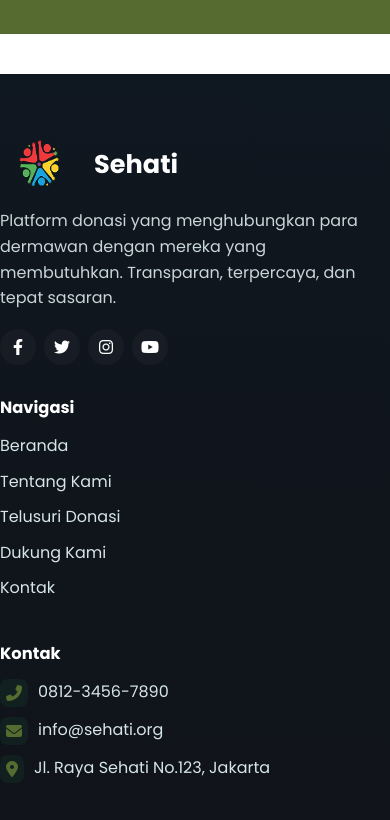
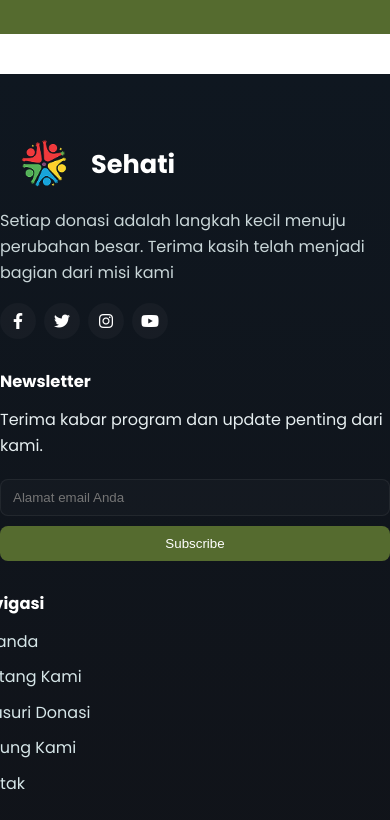
Before and after one commit to Jullystian017/Sehati, a plain HTML site: page index.html in a window 390 px wide. Shown: the part 8380-9200 px from the top of the page. Drawn offline with Linux system fonts and the light colour scheme.

Commit message:
update sedikit

```diff
--- a/index.html
+++ b/index.html
@@ -4,9 +4,13 @@
     <meta charset="UTF-8">
     <meta name="viewport" content="width=device-width, initial-scale=1.0">
     <title>Sehati - Website Donasi</title>
+    <!-- font -->
     <link rel="preconnect" href="https://fonts.googleapis.com">
     <link rel="preconnect" href="https://fonts.gstatic.com" crossorigin>
     <link href="https://fonts.googleapis.com/css2?family=Poppins:wght@300;400;500;600;700&display=swap" rel="stylesheet">
+    <link href="https://fonts.googleapis.com/css2?family=Caveat:wght@400..700&display=swap" rel="stylesheet">
+
+    <!-- Link -->
     <link rel="stylesheet" href="https://cdnjs.cloudflare.com/ajax/libs/font-awesome/6.4.0/css/all.min.css">
     <link rel="stylesheet" href="style.css">
 </head>
@@ -349,7 +353,7 @@
                         <div class="footer-logo">Sehati</div>
                     </div>
                 </div>
-                    <p class="footer-desc">Platform donasi yang menghubungkan para dermawan dengan mereka yang membutuhkan. Transparan, terpercaya, dan tepat sasaran.</p>
+                <p class="footer-desc">Setiap donasi adalah langkah kecil menuju perubahan besar. Terima kasih telah menjadi bagian dari misi kami</p>
                 <div class="footer-social">
                     <a href="#" class="social-icon" aria-label="Facebook"><i class="fab fa-facebook-f"></i></a>
                     <a href="#" class="social-icon" aria-label="Twitter"><i class="fab fa-twitter"></i></a>
@@ -392,6 +396,7 @@
             <div class="copyright">&copy; 2025 Sehati. All rights reserved.</div>
         </div>
     </div>
+</footer>
     <script src="/script.js"></script>
 </body>
 </html>
--- a/style.css
+++ b/style.css
@@ -668,7 +668,9 @@
             margin-top: 40px;
         }
 
-        .footer-top { padding: 60px 0; }
+        .footer-top {
+            padding: 60px 0;
+        }
 
         .footer-grid {
             display: grid;
@@ -682,17 +684,41 @@
             color: var(--white);
         }
 
-        .footer-brand .brand-row { display:flex; gap:14px; align-items:center; }
+        .footer-brand .brand-row {
+            display:flex;
+            gap:1px;
+            align-items:center;
+        }
 
-        .footer-logo-img { width:80px; height:60px; border-radius:10px; }
+        .footer-logo-img {
+            height:60px;
+            border-radius:10px;
+        }
 
-        .footer-logo { font-size:1.6rem; font-weight:700; color:var(--white); }
+        .footer-logo {
+            font-size:1.6rem;
+            font-weight:700;
+            color:var(--white);
+        }
 
-        .footer-desc { margin:14px 0 18px; color:#c9d6d8; line-height:1.6; max-width:360px; }
+
+        .footer-desc {
+            margin:14px 0 18px;
+            color:#c9d6d8;
+            line-height:1.6;
+            max-width:360px;
+        }
+
+.footer-links{
+    margin-left: -30px;
+}
 
         .footer-title { font-size:1.02rem; color:var(--white    ); margin-bottom:12px; }
 
-        .footer-links ul { list-style:none; padding:0; }
+        .footer-links ul {
+            list-style:none;
+            padding:0;
+        }
 
         .footer-links ul li { margin-bottom:10px; }
 
@@ -746,3 +772,52 @@
             .newsletter-form { flex-direction:column; }
             .newsletter-btn { width:100%; }
         }
+
+        /* Footer Grid Layout - Newsletter di kiri */
+.footer-grid {
+    display: grid;
+    grid-template-columns: 2fr 1fr 1fr;
+    grid-template-areas:
+        "brand links contact"
+        "newsletter links contact";
+    gap: 30px;
+    align-items: start;
+}
+
+.footer-brand {
+    grid-area: brand;
+}
+
+.footer-newsletter {
+    grid-area: newsletter;
+}
+
+.footer-links {
+    grid-area: links;
+}
+
+.footer-contact {
+    grid-area: contact;
+}
+
+/* Responsive adjustments */
+@media (max-width: 992px) {
+    .footer-grid {
+        grid-template-columns: 1fr 1fr;
+        grid-template-areas:
+            "brand brand"
+            "newsletter newsletter"
+            "links contact";
+    }
+}
+
+@media (max-width: 576px) {
+    .footer-grid {
+        grid-template-columns: 1fr;
+        grid-template-areas:
+            "brand"
+            "newsletter"
+            "links"
+            "contact";
+    }
+}
```
Lines whose indentation alone changed are shown as unchanged.
